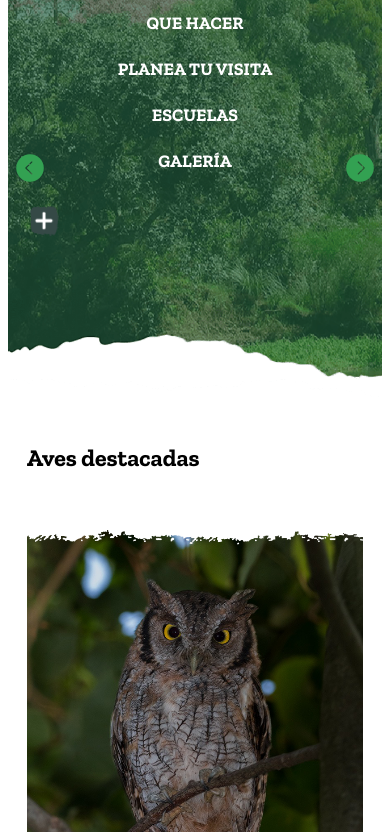
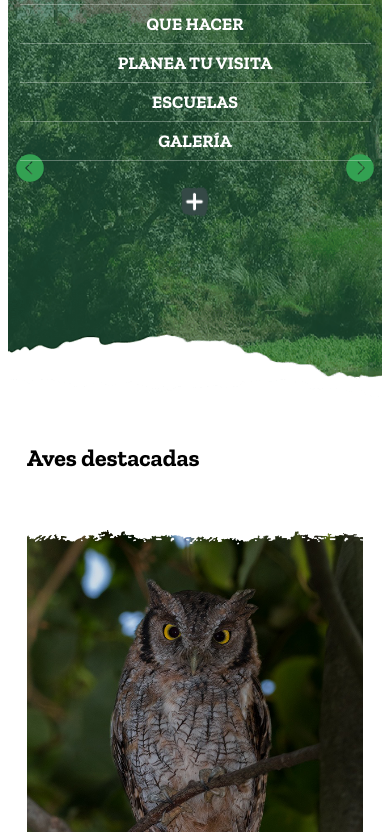
Before and after one commit to Compu3Unla/los-chaguares-reserva-2025-1, a plain HTML site: page index.html in a window 390 px wide. Shown: the part 72-904 px from the top of the page. Drawn offline with nearby package versions, Linux system fonts and the light colour scheme.

Commit message:
Update estilos.css

```diff
--- a/estilos.css
+++ b/estilos.css
@@ -1352,7 +1352,7 @@ footer {
 
     .navbar {
         flex-direction: column;
-        align-items: flex-start;
+        align-items: center;
         padding: 1em 5%;
     }
 
@@ -1363,17 +1363,24 @@ footer {
     .navbar .nav-links {
         flex-direction: column;
         width: 100%;
-        gap: 0.5em;
+        gap: 0;
         text-align: center;
     }
 
     .navbar .nav-links li {
         width: 100%;
         padding: 0.5em 0;
+	border-top: 1px solid rgba(255, 255, 255, 0.3)
+    }
+
+    .navbar .nav-links li:last-child {
+        border-bottom: 1px solid rgba(255, 255, 255, 0.3);
     }
 
     .navbar .nav-links a {
         font-size: 1.1em;
+	display: block;
+	width: 100%
     }
 
     .social-media-fixed-menu-wrapper {
```
